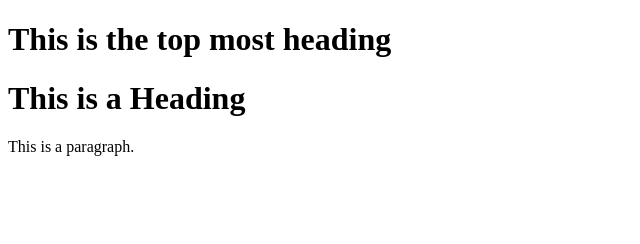
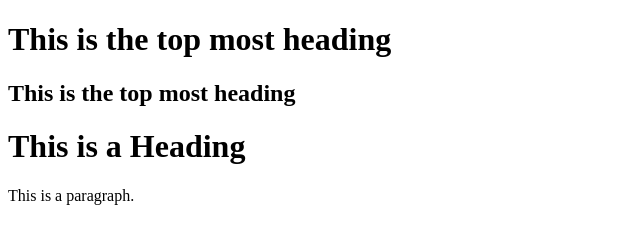
Before and after one commit to jingyuan8897/learning-git, a plain HTML site: page index.html in a window 1280 px wide. Shown: the whole page, without its empty margins (0-640 px from the left). Drawn offline with Linux system fonts and the light colour scheme.

Commit message:
Added a h2 tag

```diff
--- a/index.html
+++ b/index.html
@@ -5,6 +5,7 @@
 </head>
 <body>
    <h1>This is the top most heading</h1>
+   <h2>This is the top most heading</h2>
    <h1>This is a Heading</h1>
   <p>This is a paragraph.</p>
 </body>
```
